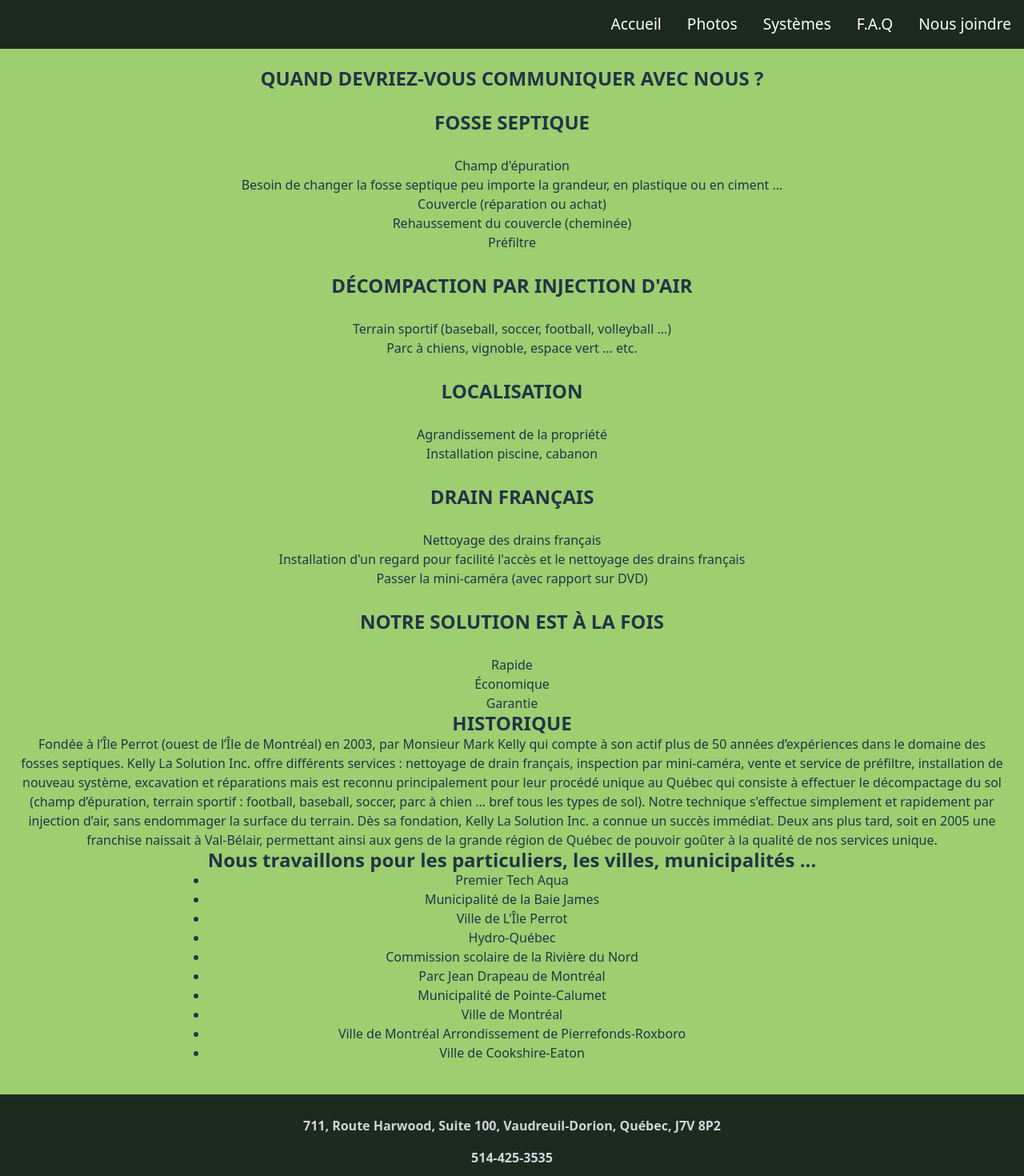
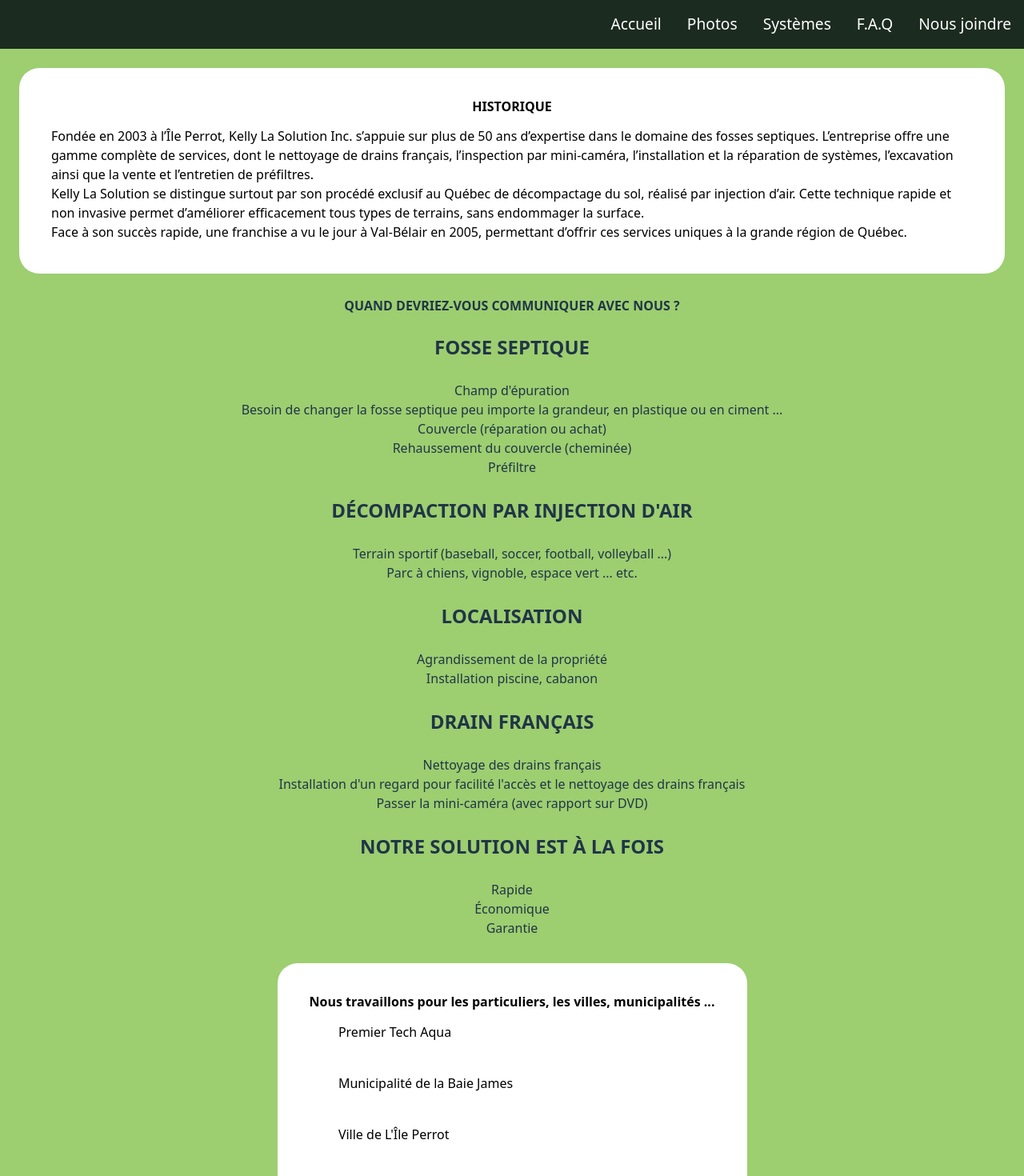
Before and after one commit to 2259198/Kelly-La-Solution-Refont, a React (Vite) app: page / in a window 1280 px wide. Shown: the top 1470 px of the page at 80% size. Built offline with nearby package versions, Linux system fonts and the light colour scheme.

Commit message:
I started made the history section shorter, because it was way too long. I also aligned all of the companies perfectly. I'll just need to add each company's logo

```diff
--- a/src/components/Home.jsx
+++ b/src/components/Home.jsx
@@ -5,8 +5,16 @@ import clients from "./Data/Clients";
 export default function Home() {
     return (
         <div className="Home">
+
+            <div className="history-section">
+                <h1 className="title"> HISTORIQUE </h1>
+
+                <p>Fondée en 2003 à l’Île Perrot, Kelly La Solution Inc. s’appuie sur plus de 50 ans d’expertise dans le domaine des fosses septiques. L’entreprise offre une gamme complète de services, dont le nettoyage de drains français, l’inspection par mini-caméra, l’installation et la réparation de systèmes, l’excavation ainsi que la vente et l’entretien de préfiltres. <br></br>Kelly La Solution se distingue surtout par son procédé exclusif au Québec de décompactage du sol, réalisé par injection d’air. Cette technique rapide et non invasive permet d’améliorer efficacement tous types de terrains, sans endommager la surface. <br></br> Face à son succès rapide, une franchise a vu le jour à Val-Bélair en 2005, permettant d’offrir ces services uniques à la grande région de Québec.</p>
+
+                {/* Pour joindre Kelly La Solution de Québec 418 842-3636 */}
+            </div>
             <div className="home-separator">
-                <h1> QUAND DEVRIEZ-VOUS COMMUNIQUER AVEC NOUS ? </h1>
+                <h1 className="title"> QUAND DEVRIEZ-VOUS COMMUNIQUER AVEC NOUS ? </h1>
 
                 <h2> FOSSE SEPTIQUE </h2>
 
@@ -54,19 +62,16 @@ export default function Home() {
 
             </div>
 
-            <div className="history-section">
-                <h1> HISTORIQUE </h1>
 
-                <p>Fondée à l’Île Perrot (ouest de l’Île de Montréal) en 2003, par Monsieur Mark Kelly qui compte à son actif plus de 50 années d’expériences dans le domaine des fosses septiques. Kelly La Solution Inc. offre différents services : nettoyage de drain français, inspection par mini-caméra,       vente et service de préfiltre, installation de nouveau système, excavation et réparations mais est reconnu     principalement pour leur procédé unique au Québec qui consiste à effectuer le décompactage du sol (champ d’épuration, terrain sportif : football, baseball, soccer, parc à chien ... bref tous les types de sol). Notre technique s'effectue simplement et rapidement par injection d’air, sans endommager la surface du terrain. Dès sa fondation, Kelly La Solution Inc. a connue un succès immédiat. Deux ans plus tard, soit en 2005 une franchise naissait à Val-Bélair, permettant ainsi aux gens de la grande région de Québec de pouvoir goûter à la qualité de nos services unique. </p>
-
-                {/* Pour joindre Kelly La Solution de Québec 418 842-3636 */}
-            </div>
 
             <div className="clients-section">
-                <h1> Nous travaillons pour les particuliers, les villes, municipalités ... </h1>
+                <h1 className="title"> Nous travaillons pour les particuliers, les villes, municipalités ... </h1>
 
                 <ul className="companies-list">
                     {
+
+                        // Add icons next to the name
+
                         clients.map((client, id) => (
                             <li key={id}>{client.name}</li>
                         ))
--- a/src/components/Home.scss
+++ b/src/components/Home.scss
@@ -1,4 +1,4 @@
-.Home{
+.Home {
     display: flex;
     justify-content: center;
     align-items: center;
@@ -6,19 +6,56 @@
     width: 100vw;
     padding: 1.5rem;
     text-align: center;
+    gap: 2rem;
 
-    .home-separator{
+    .home-separator {
         display: flex;
         justify-content: center;
         flex-direction: column;
         gap: 1.5rem;
     }
 
-    h1,h2{
+    .title{
+        font-size: clamp(1rem, 1vw, 1rem);
+    }
+
+    h1, h2, h3, h4, h5, h6 {
         text-align: center;
+    }
+
+    p{
+        gap: 1rem;
+    }
+
+    .clients-section, .history-section {
+        display: flex;
+        justify-content: center;
+        align-items: center;
+        flex-direction: column;
+        background-color: white;
+        padding: 2.5rem;
+        border-radius: 25px;
+        gap: 1rem;
+        color: black;
+        text-align: left;
+        // font-size: clamp(1rem, 1vw, 1rem);
+
+        .companies-list{
+            display: flex;
+            justify-content: center;
+            flex-direction: column;
+            gap: 2.5rem;
+        }
     }
 }
 
-.septic-field-list, .air-injection-list, .location-list, .french-drain-list, .solution-list{
+
+
+.septic-field-list,
+.air-injection-list,
+.location-list,
+.french-drain-list,
+.solution-list,
+.companies-list {
     list-style-type: none;
 }
```
